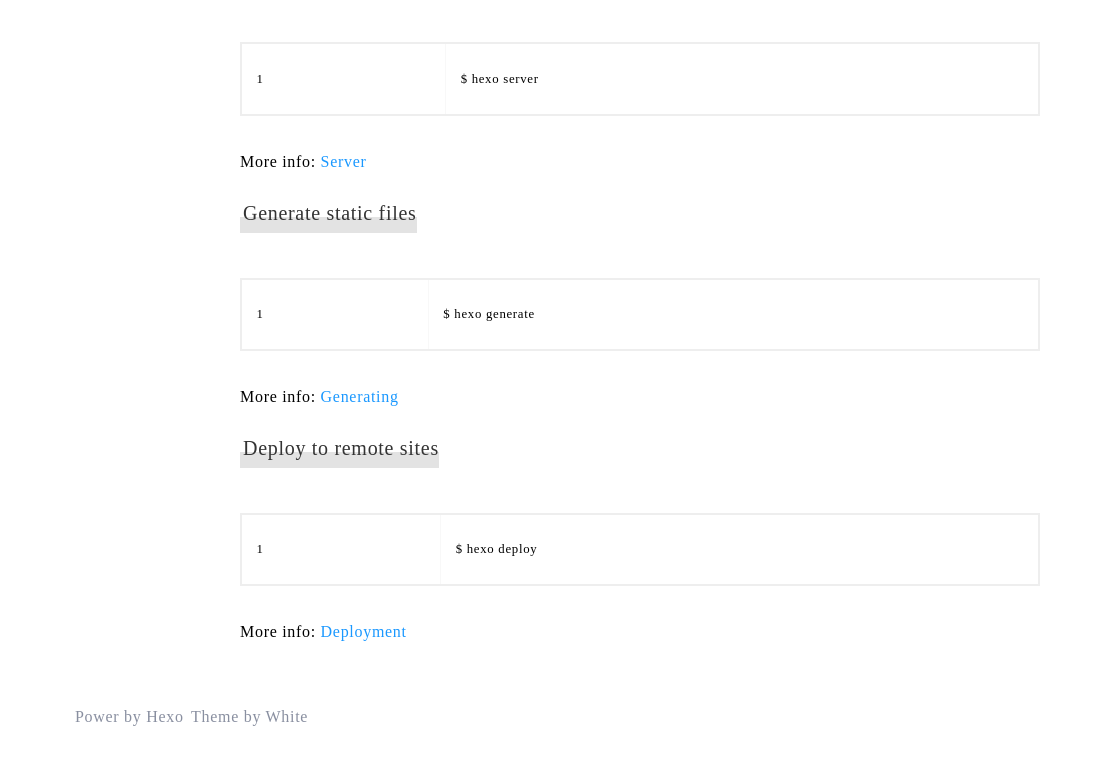
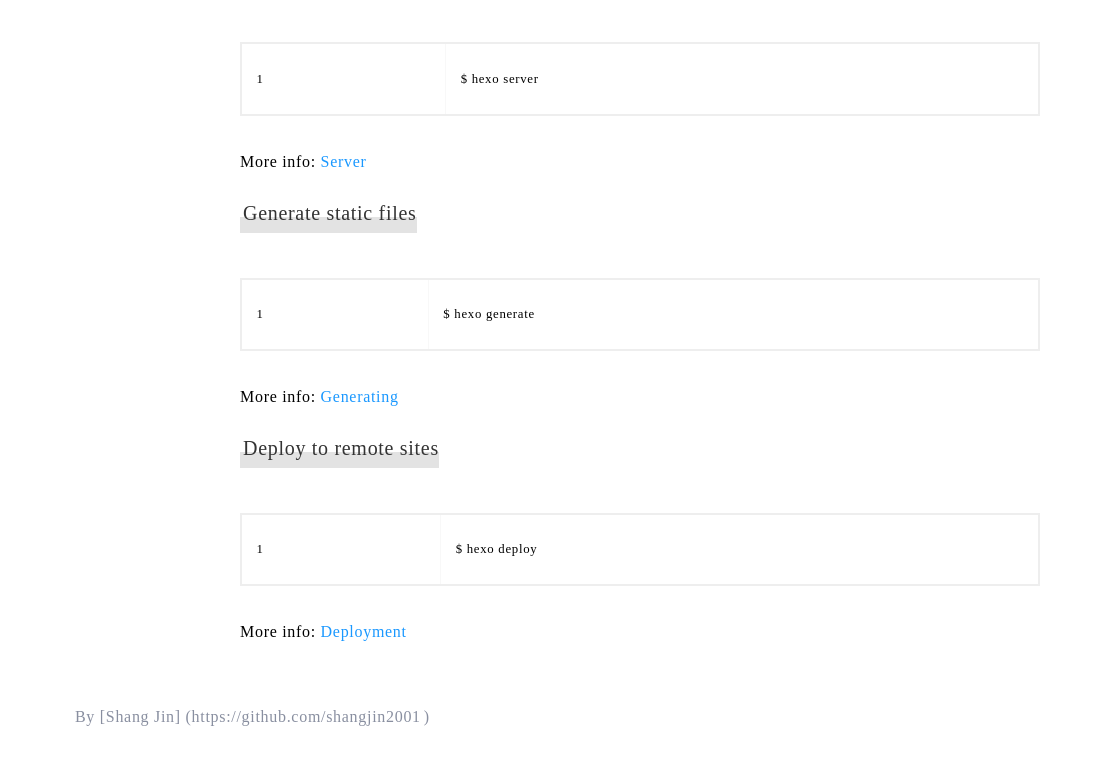
Before and after one commit to shangjin2001/shangjin2001.github.io, a plain HTML site: page 2023/03/20/hello-world/index.html in a window 1280 px wide. Shown: the part 760-1528 px from the top of the page, 0-1108 px from the left. Drawn offline with nearby package versions, Linux system fonts and the light colour scheme; a web font is replaced by a local one.

Commit message:
Site updated: 2023-03-20 21:05:01

```diff
--- a/2023/03/20/hello-world/index.html
+++ b/2023/03/20/hello-world/index.html
@@ -152,7 +152,7 @@
   <div class="footer-outer animate__animated  animate__fadeInUp">
     <div class="footer-inner">
     <div class="footer-text">
-    <p>Power by <a target="_blank" rel="noopener" href="http://hexo.io/">Hexo</a> Theme by <a target="_blank" rel="noopener" href="https://github.com/FuShaoLei/hexo-theme-white">White</a></p>
+    <p>By [Shang Jin] (<a target="_blank" rel="noopener" href="https://github.com/shangjin2001">https://github.com/shangjin2001</a>)</p>
 
     </div>
     <div class="footer-contact">
```
Also changed, not shown: 2023/03/20/test/index.html (+1 -1 lines), archives/2023/03/index.html (+1 -1 lines), archives/2023/index.html (+1 -1 lines), archives/index.html (+1 -1 lines).
